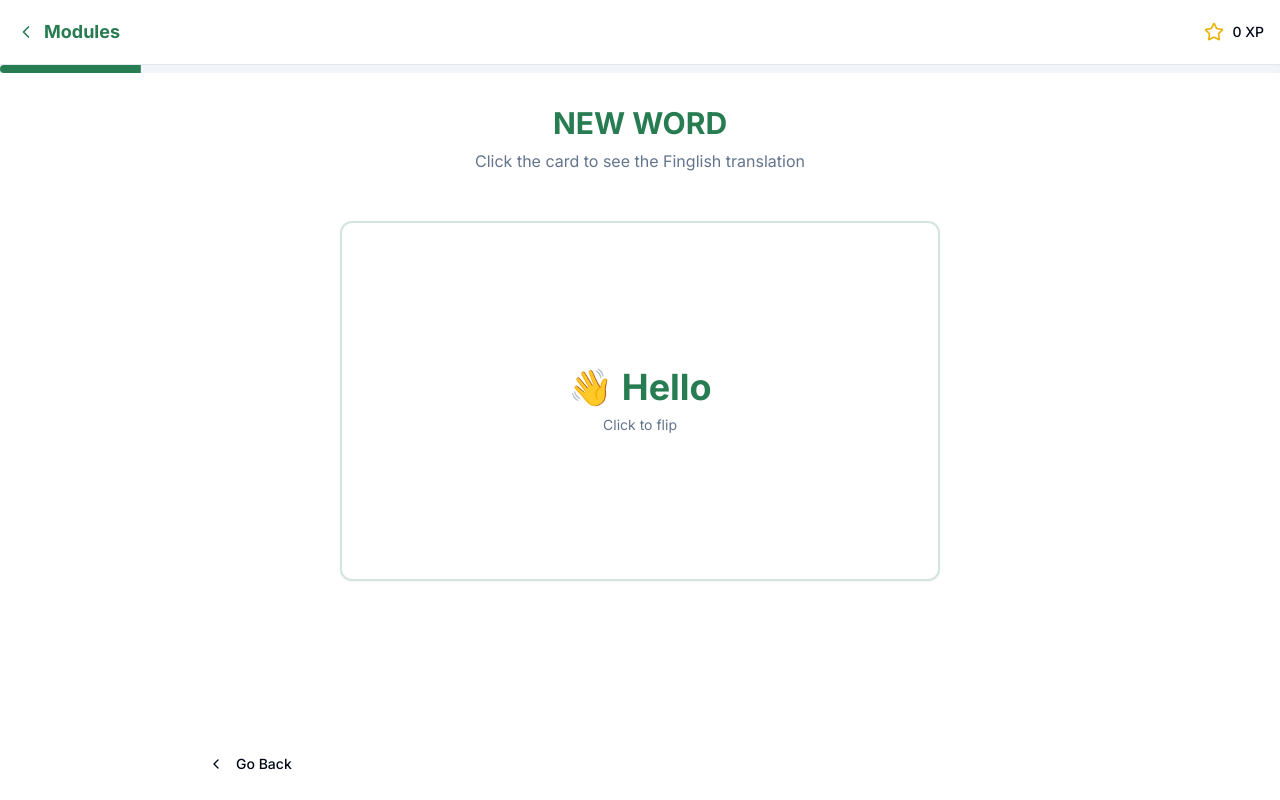
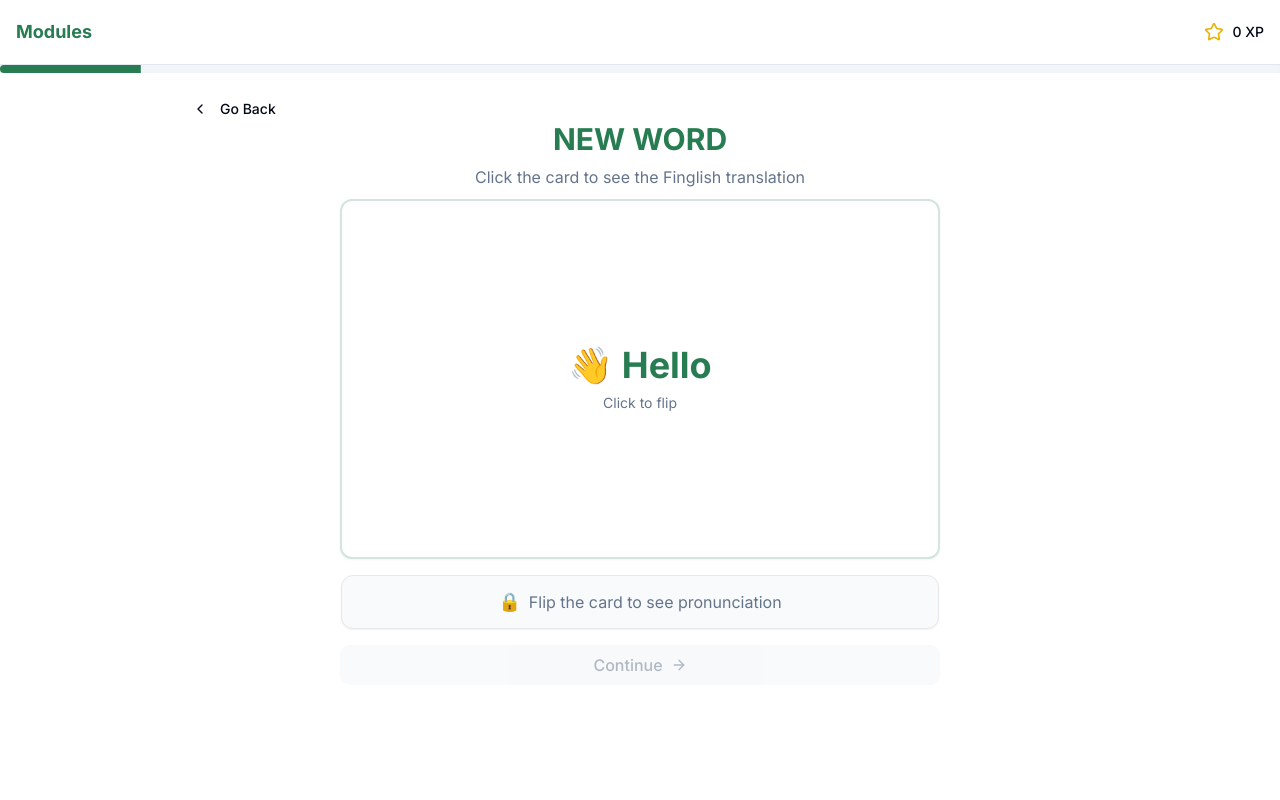
Before and after one commit to Persian5/TestSchool, a Next.js app: page /modules/module1/lesson1 in a window 1280 px wide. Both pictures are taken after a click on the button "Let's Start!". Built offline with nearby package versions, Linux system fonts and the light colour scheme.

Commit message:
pronunciation guide

```diff
--- a/app/components/games/Flashcard.tsx
+++ b/app/components/games/Flashcard.tsx
@@ -48,6 +48,22 @@ function getAudioFilename(text: string): string {
   return audioMap[cleanText] || "";
 }
 
+// First, need to add a helper function to get the pronunciation for each Persian word
+function getPronunciation(text: string): string {
+  // Clean text to remove emoji and leading/trailing space
+  const cleanText = text.replace(/[\u{1F600}-\u{1F64F}\u{1F300}-\u{1F5FF}\u{1F680}-\u{1F6FF}\u{1F700}-\u{1F77F}\u{1F780}-\u{1F7FF}\u{1F800}-\u{1F8FF}\u{1F900}-\u{1F9FF}\u{1FA00}-\u{1FA6F}\u{1FA70}-\u{1FAFF}\u{2600}-\u{26FF}\u{2700}-\u{27BF}]/gu, '').trim();
+
+  // Map specific texts to their pronunciations
+  const pronunciationMap: Record<string, string> = {
+    "Salam": "sah-LUHM",
+    "Khodafez": "kho-DUH-fez",
+    "Chetori": "che-TOH-ree",
+    "Khosh Amadid": "khosh uh-mah-DEED"
+  };
+
+  return pronunciationMap[cleanText] || "";
+}
+
 export function Flashcard({
   front,
   back,
@@ -62,6 +78,7 @@ export function Flashcard({
   const [localShowNext, setLocalShowNext] = useState(false)
   const [showXp, setShowXp] = useState(false)
   const [lastFlipState, setLastFlipState] = useState(false)
+  const [hasBeenFlipped, setHasBeenFlipped] = useState(false)
   const audioRef = useRef<HTMLAudioElement | null>(null)
   const componentMountedRef = useRef(false)
 
@@ -113,14 +130,20 @@ export function Flashcard({
 
       // Update last flip state
       setLastFlipState(isFlipped);
+
+      // Mark card as having been flipped at least once
+      if (isFlipped && !hasBeenFlipped) {
+        setHasBeenFlipped(true);
+      }
     }
-  }, [isFlipped, front, back, lastFlipState]);
+  }, [isFlipped, front, back, lastFlipState, hasBeenFlipped]);
 
   const handleXpComplete = () => {
     // Reset local state
     setLocalFlip(false);
     setLocalShowNext(false);
     setShowXp(false);
+    setHasBeenFlipped(false);
     // Call continue handler
     onContinue();
   }
@@ -130,7 +153,11 @@ export function Flashcard({
       extFlip()
     } else {
       setLocalFlip(!localFlip)
-      if (!localFlip) setLocalShowNext(true)
+      // Mark as flipped and enable continue button when flipping to back side
+      if (!localFlip) {
+        setHasBeenFlipped(true)
+        setLocalShowNext(true)
+      }
     }
   }
 
@@ -145,7 +172,7 @@ export function Flashcard({
 
   return (
     <div className="w-full">
-      <div className="text-center mb-4 sm:mb-6">
+      <div className="text-center mb-2 sm:mb-4">
         <h2 className="text-xl xs:text-2xl sm:text-3xl font-bold mb-1 sm:mb-2 text-primary">
           NEW WORD
         </h2>
@@ -154,7 +181,7 @@ export function Flashcard({
         </p>
       </div>
 
-      <div className="relative p-3 sm:p-6 w-full">
+      <div className="relative p-3 sm:p-6 w-full sm:mt-[-30px]">
         <XpAnimation
           amount={points}
           show={showXp}
@@ -196,19 +223,48 @@ export function Flashcard({
               <p className="text-xs xs:text-sm text-muted-foreground mt-1 sm:mt-2">Click to flip back</p>
             </div>
           </div>
+
+          {/* Pronunciation guide - two different states based on flip */}
+          <div className="mt-3 sm:mt-4 mx-auto w-full sm:w-[calc(100%-2px)] max-w-[600px]">
+            {isFlipped ? (
+              /* After flip - actual pronunciation */
+              <div className="bg-primary/5 rounded-lg p-2 sm:p-3 text-center shadow-sm">
+                <p className="text-xs text-muted-foreground mb-1">How to say it:</p>
+                <div className="flex items-center justify-center gap-2">
+                  <span role="img" aria-label="pronunciation" className="text-base sm:text-lg">🗣️</span>
+                  <p className="text-sm sm:text-base text-primary/90 font-semibold">
+                    {getPronunciation(back)}
+                  </p>
+                </div>
+              </div>
+            ) : (
+              /* Before flip - locked pronunciation */
+              <div className="bg-gray-50 rounded-lg p-2 sm:p-3 text-center border border-gray-200 shadow-sm">
+                <div className="flex items-center justify-center gap-2">
+                  <span role="img" aria-label="locked" className="text-base sm:text-lg">🔒</span>
+                  <p className="text-sm sm:text-base text-muted-foreground">
+                    Flip the card to see pronunciation
+                  </p>
+                </div>
+              </div>
+            )}
+          </div>
         </div>
 
-        {showNext && (
-          <div className="mt-4 sm:mt-6 text-center">
+        {/* Continue Button - Always visible but conditionally disabled */}
+        <div className="mt-3 sm:mt-4 text-center">
+          <div className="mx-auto w-full sm:max-w-[600px]">
             <Button
-              className="gap-2 w-full sm:w-auto text-sm xs:text-base"
+              className={`gap-2 w-full text-sm xs:text-base transition-colors duration-300 ${
+                hasBeenFlipped ? 'bg-primary hover:bg-primary/90 text-white' : 'bg-muted text-muted-foreground'
+              }`}
               onClick={handleContinueClick}
-              disabled={showXp}
+              disabled={!hasBeenFlipped || showXp}
             >
               Continue <ArrowRight className="h-4 w-4" />
             </Button>
           </div>
-        )}
+        </div>
       </div>
     </div>
   )
--- a/app/modules/[moduleId]/[lessonId]/page.tsx
+++ b/app/modules/[moduleId]/[lessonId]/page.tsx
@@ -90,8 +90,7 @@ export default function LessonPage() {
       {/* Header */}
       <header className="sticky top-0 z-50 w-full border-b bg-background/95 backdrop-blur supports-[backdrop-filter]:bg-background/60">
         <div className="flex h-16 items-center justify-between px-3 sm:px-4">
-          <Link href={`/modules/${moduleId}`} className="flex items-center gap-2 font-bold text-base sm:text-lg text-primary">
-            <ChevronLeft className="h-5 w-5" />
+          <Link href={`/modules/${moduleId}`} className="font-bold text-base sm:text-lg text-primary">
             <span className="hidden sm:inline">Modules</span>
             <span className="sm:hidden">Modules</span>
           </Link>
@@ -112,8 +111,21 @@ export default function LessonPage() {
       )}
 
       <main className="flex-1 flex flex-col px-4 pt-4 pb-4 w-full overflow-hidden">
-        {/* Main content area top-aligned */}
-        <div className="w-full max-w-4xl mx-auto flex-1 flex flex-col items-start justify-start pt-4 min-h-0">
+        {/* Main content area with Back button */}
+        <div className="w-full max-w-4xl mx-auto flex flex-col flex-1 min-h-0">
+
+          {/* Back Button container - Moved above main content but below progress */}
+          <div className="h-8 flex items-center"> {/* Fixed height container */}
+            {currentView !== 'welcome' && currentView !== 'completion' && currentView !== 'summary' && previousStates.length > 0 && (
+              <Button variant="ghost" onClick={handleBack} className="text-sm flex items-center self-start pl-0 hover:bg-transparent">
+                <ChevronLeft className="h-4 w-4 mr-1" />
+                Go Back
+              </Button>
+            )}
+          </div>
+
+          {/* Content Area - takes remaining space */}
+          <div className="flex-1 flex flex-col items-center justify-start min-h-0">
             {/* Render the appropriate content based on currentView */}
             {currentView === 'completion' ? (
               <CompletionPage
@@ -142,15 +154,8 @@ export default function LessonPage() {
             )}
           </div>
 
-        {/* Back Button container - Below content */}
-        {currentView !== 'welcome' && currentView !== 'completion' && currentView !== 'summary' && previousStates.length > 0 && (
-          <div className="w-full max-w-4xl mx-auto mt-4 flex justify-start">
-            <Button variant="ghost" onClick={handleBack} className="text-sm flex items-center self-start">
-              <ChevronLeft className="h-4 w-4 mr-1" />
-              Go Back
-            </Button>
+          {/* Removed the old Back Button container from here */}
         </div>
-        )}
       </main>
     </div>
   );
```
Lines whose indentation alone changed are shown as unchanged.
